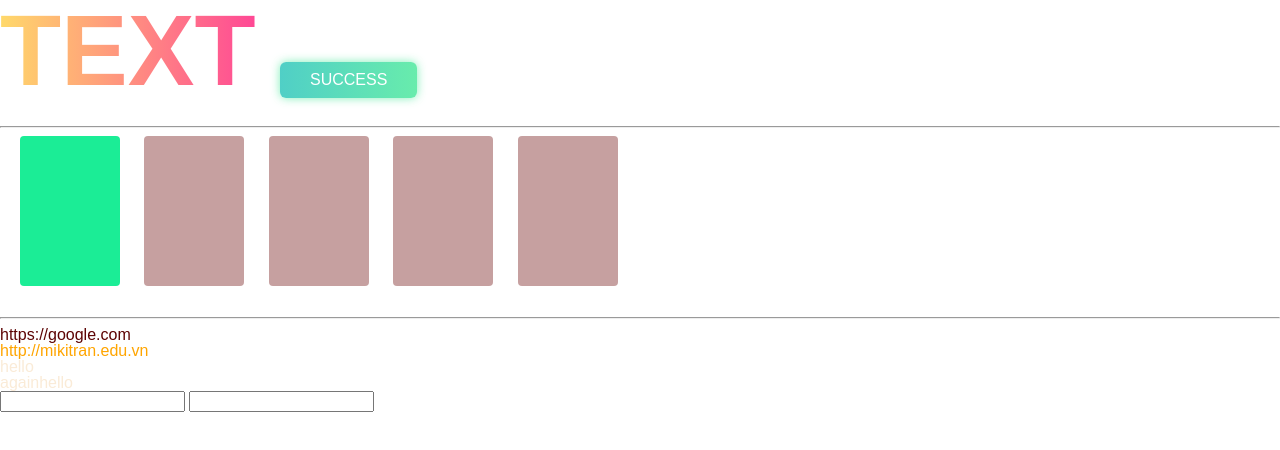
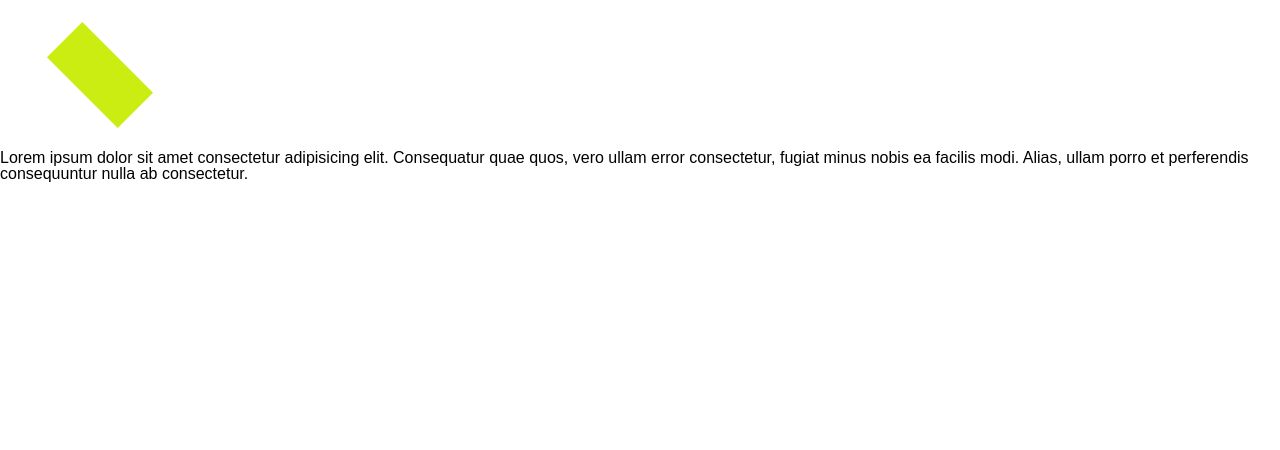
Before and after one commit to mikitran721/cssnentang-f8, a plain HTML site: page evondev/evon.test.html in a window 1280 px wide. Drawn offline with Linux system fonts and the light colour scheme.

Commit message:
transform

```diff
--- a/evondev/css/evon.css
+++ b/evondev/css/evon.css
@@ -1,84 +1,28 @@
-.text-gradient{
-    display: inline-block;
-    font-size:10rem;
-    text-transform: uppercase;
-    font-weight: bold;
-    /* gradient for text */
-    color: transparent;
-    -webkit-background-clip:text;
-    background-clip: text;
-    background-image: linear-gradient(to left, #ff4895, #ffd96a);
+.boxed{
+    width: 10rem;
+    height: 5rem;
+    background-color: hsl(69, 86%, 50%);
+    /* transform: scaleX(2) scaleY(3);
+    /* transform: scale(0.2,5); */
+    /* transform: rotate(-45deg); */
+    /* transform: translateX(10px) translateY(20px); */
+    /* dich chuyen xuong = width cua no */
+    /* transform: translateX(100%) translateY(100%); */
+    /* ra giua */
+    /* transform: translateX(-50%) translateY(-50%); */
+    /* short hand */
+    /* transform: scale(2) rotate(45deg) translate(100%,50%); */
+
+    margin: 5rem;
+    transform: rotateZ(45deg);
+    /* transform: skewX(-30deg) skewY(-30deg); */
+    /* transform: scale scaleX(gap may lan) scaleY
+        transform: rotate(deg)  rotateX theo truc x; rotateY theo y rotateZ theo mat phang
+        translate: translate translateX translateY - dich chuyen sang x len y
+        - skew: skewX skewY keo theo kieu hinh binh hanh
+    */
 }
 
-.button{
-    display: inline-block;
-    padding: 1rem 3rem;
-    text-align: center;
-    border-radius: 6px;
-    margin: 2rem;
-    color: white;
-    text-transform: uppercase;
-    background-image: linear-gradient(to right, #50cfc6,#68ecac);
-    box-shadow: 0 0 10px 0 rgba(104, 236, 172, 0.852);
-}
-
-.color__item{
-    width: 10rem;
-    height: 15rem;
-    border-radius: 4px;
-    margin-left: 2rem;
-    margin-bottom: 2rem;
-    display: inline-block;
-    transition: background-color 0.25s linear;
-}
-.color__item:first-child{
-    background-color: #a24bf0;
-}
-
-.color__item:first-child:hover {
-    background-color: #d91fb7;
-}
-
-.color__item:nth-child(2){
-    background-color: #38dbb2;
-}
-.color__item:nth-child(3){
-    background-color: #3881db;
-}
-.color__item:nth-last-child(2){
-    background-color: #c5db38;
-}
-.color__item:last-child{
-    background-color: #da7070;
-}
-.color__item:nth-child(odd){
-    background-color: #e29b15;
-}
-.color__item:nth-child(even){
-    background-color: #c86d12;
-}
-.color__item:not(:last-child){
-    background-color: #1bed96;
-}
-.color__item + .color__item{
-    background-color: #e01a8a;
-}
-.color__item ~ .color__item{
-    background-color: #c6a0a0;
-}
-/* bai 4 */
-.color__item:hover{
-    background-color: green;
-}
-/* bai 5 */
-div[data-link^="https"]{
-    color:rgb(93, 4, 4);
-}
-div[data-link$=".vn"]{
-    color: orange;
-}
-div[data-name*="hello"]{
-    color: antiquewhite;
-}
-input[type="email"]{}
-input[name="fullname"]{}
+/* transform
+    bien doi item, khong lam anh huong item #
+*/
--- a/evondev/evon.test.html
+++ b/evondev/evon.test.html
@@ -11,23 +11,8 @@
     <title>Document</title>
 </head>
 <body>
-    <!-- bai 3.1 -->
-    <h2 class="text-gradient">Text</h2>
-    <div class="button button--green">Success</div>
-    <hr>
-    <ul class="color__list">
-        <li class="color__item"></li>
-        <li class="color__item"></li>
-        <li class="color__item"></li>
-        <li class="color__item"></li>
-        <li class="color__item"></li>
-    </ul>
-    <hr>
-    <div data-link="https://google.com">https://google.com</div>
-    <div data-link="http://vnexpress.net.vn">http://mikitran.edu.vn</div>
-    <div data-name="hello">hello</div>
-    <div data-name="againhello">againhello</div>
-    <input type="email" name="email" />
-    <input type="text" name="fullname" />
+    <div class="boxed">
+    </div>
+        <p>Lorem ipsum dolor sit amet consectetur adipisicing elit. Consequatur quae quos, vero ullam error consectetur, fugiat minus nobis ea facilis modi. Alias, ullam porro et perferendis consequuntur nulla ab consectetur.</p>
 </body>
 </html>
```
Also changed, not shown: evondev/css/backupEvon.css (+101 -1 lines).
